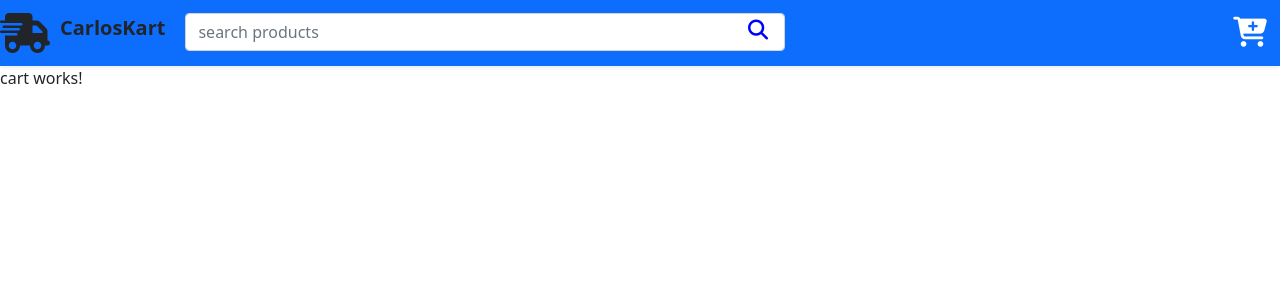
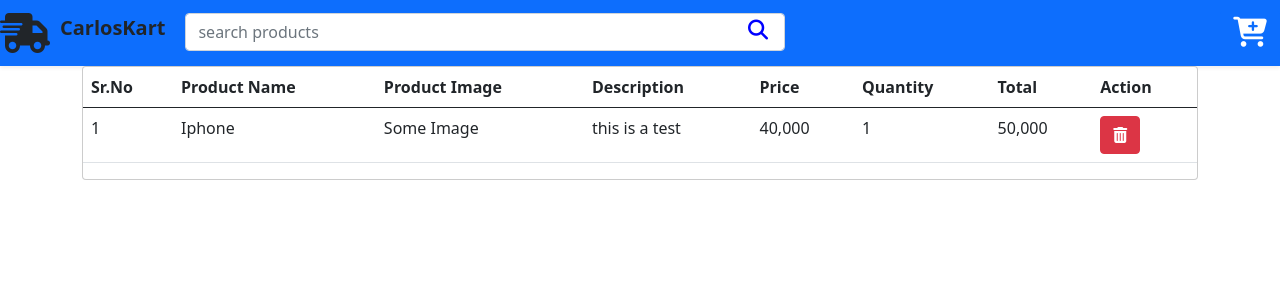
Before and after one commit to carlos4565mana/desafio-dio-angular, an Angular app: page /cart in a window 1280 px wide. Shown: the top 300 px of the page. Built offline with nearby package versions, Linux system fonts and the light colour scheme.

Commit message:
Creating Cart and emptyCart

```diff
--- a/src/app/components/cart/cart.component.css
+++ b/src/app/components/cart/cart.component.css
@@ -0,0 +1,45 @@
+.card {
+    height: 60vh;
+    margin: 25px;
+    padding: 25px;
+}
+.center img {
+    text-decoration: none;
+    color: inherit;
+    border: none;
+    height: 162px;
+    width: 250px;
+    margin: 20px 0px;
+
+}
+h4,h6 {
+    font-weight: 400;
+}
+
+.center {
+    position: absolute;
+    top: 50%;
+    left: 50%;
+    transform: translate(-50%, -50%);
+    text-align: center;
+}
+
+.card-table {
+    position: relative;
+    display: flex;
+    flex-direction: column;
+    min-width: none;
+    word-wrap: break-word;
+    background-color: #fff;
+    background-clip: border-box;
+    border: 1px solid rgba(0, 0, 0, 0.2);
+    border-radius: .25rem;
+}
+
+.center .btn {
+    font-size: 14px !important;
+    margin-top: 20px !important;
+    font-weight: 400;
+    padding: 12px 72px;
+    border-radius: 3px !important;
+}
--- a/src/app/components/cart/cart.component.html
+++ b/src/app/components/cart/cart.component.html
@@ -1 +1,53 @@
-<p>cart works!</p>
+<ng-container *ngIf="true">
+    <div class="container">
+        <div class="card-table">
+            <div class="cart-product">
+                <table class="table table-responsive">
+                    <thead>
+                        <tr>
+                            <th>Sr.No</th>
+                            <th>Product Name</th>
+                            <th>Product Image</th>
+                            <th>Description</th>
+                            <th>Price</th>
+                            <th>Quantity</th>
+                            <th>Total</th>
+                            <th>Action</th>
+
+                        </tr>
+                    </thead>
+                    <tbody>
+                        <tr>
+                            <td>1</td>
+                            <td>Iphone</td>
+                            <td>Some Image</td>
+                            <td>this is a test</td>
+                            <td>40,000</td>
+                            <td>1</td>
+                            <td>50,000</td>
+                            <td>
+                                <button class="btn btn-danger"><i class="fas fa-trash-alt"></i></button>
+                            </td>
+                        </tr>
+                    </tbody>
+
+                </table>
+            </div>
+        </div>
+    </div>
+
+</ng-container>
+
+<ng-container *ngIf="false">
+    <div class="container">
+        <div class="card">
+            <h5 class="card-title">My Cart</h5>
+        </div>
+        <div class="center">
+            <img src="https://rukminim1.flixcart.com/www/800/800/promos/16/05/2019/d438a32e-765a-4d8b-b4a6-520b560971e8.png?q=90" alt="">
+            <h4>Your cart is empty</h4>
+            <h6>Add item to it now!!</h6>
+            <button class="btn btn-primary">Shop Now</button>
+        </div>
+    </div>
+</ng-container>
```
